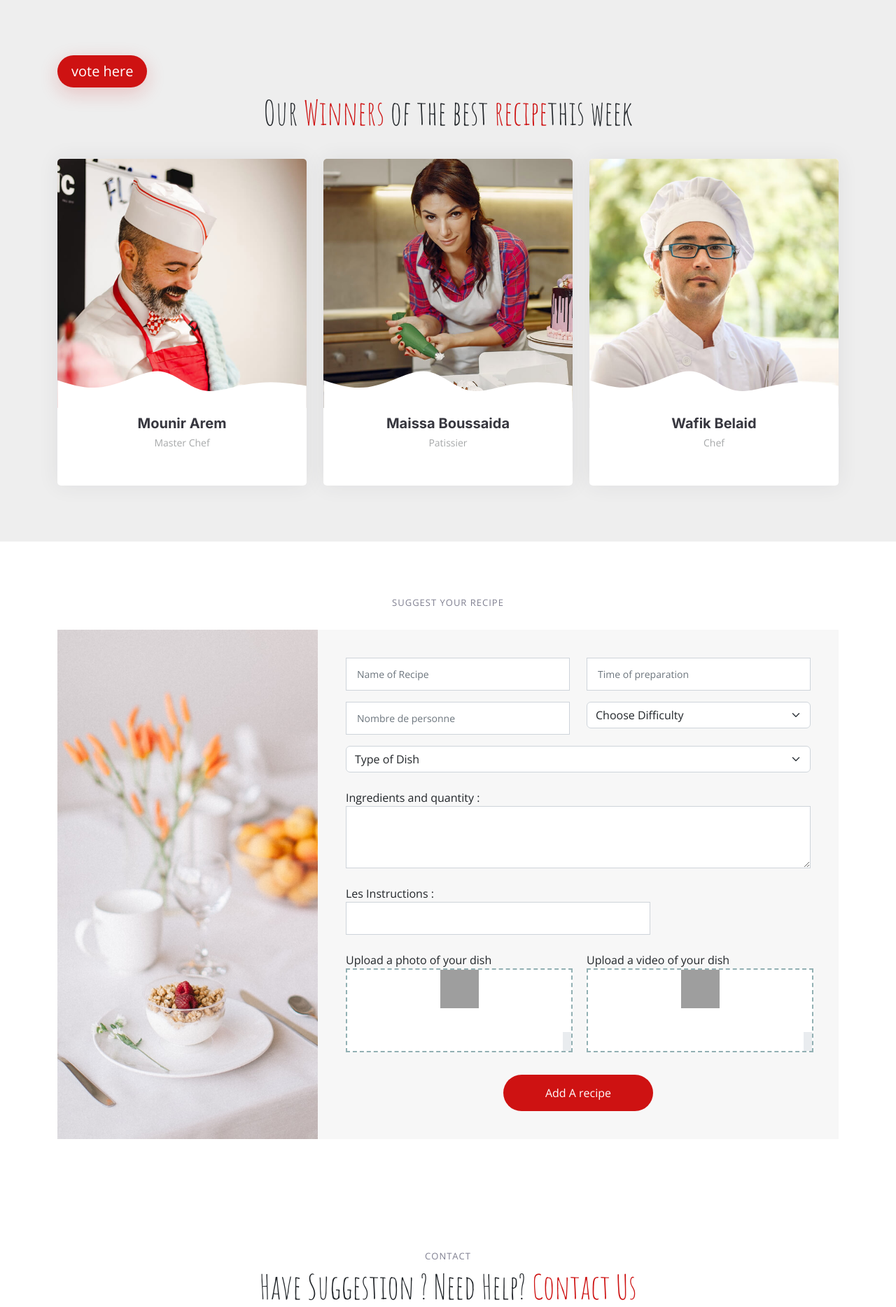
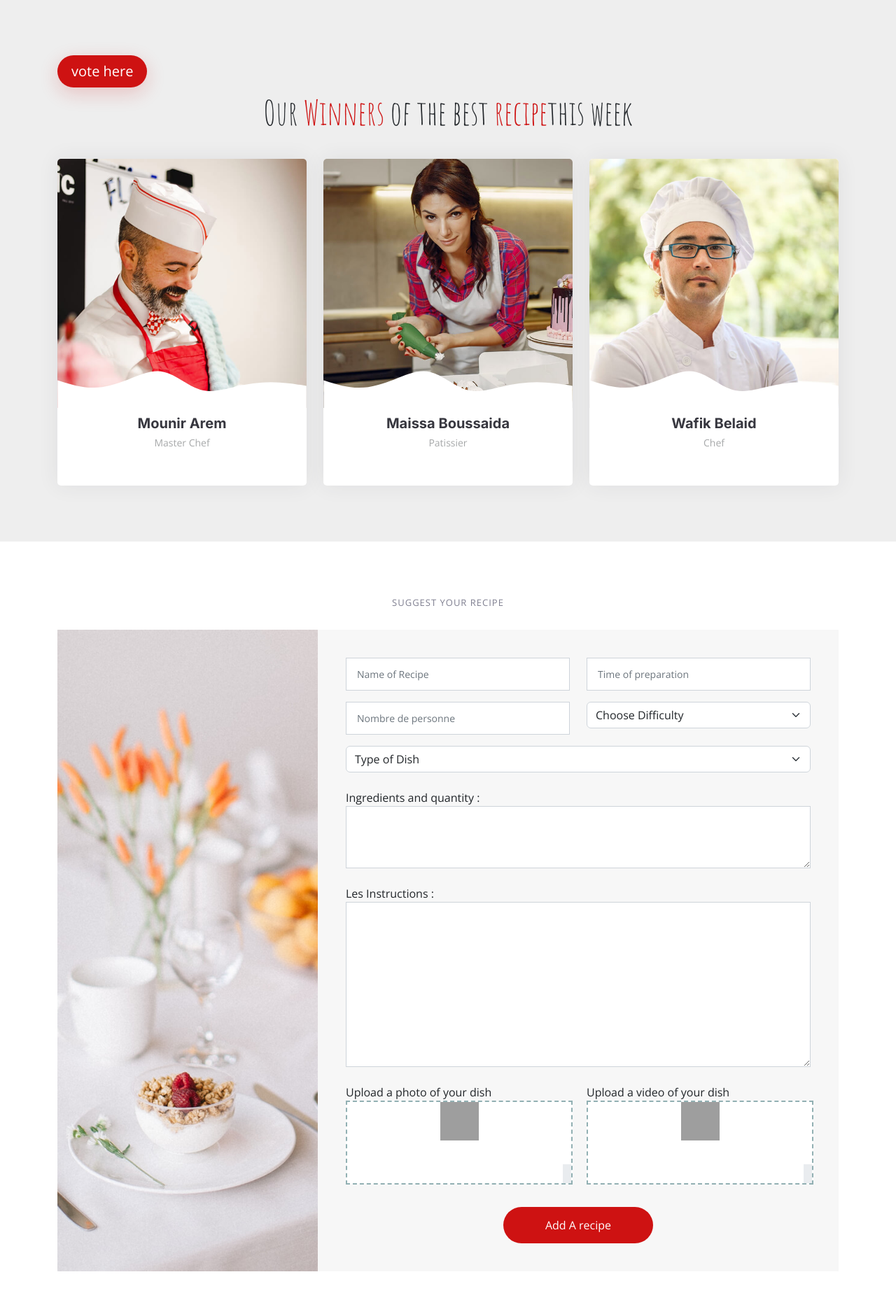
Before and after one commit to AhmedBENAZZOUZ/benna_website, a PHP site: page /index.php?error=1 in a window 1280 px wide. Shown: the part 4472-6340 px from the top of the page at 70% size. Run offline with PHP 8.4, Linux system fonts and the light colour scheme; a user stored in the database is signed in; data comes from the database, SQL or seed files in the repository; some libraries are stand-ins or nearby versions; grey boxes are pictures that could not be loaded.

Commit message:
some changes

```diff
--- a/index.php
+++ b/index.php
@@ -551,8 +551,8 @@ if (isset($_SESSION['id'])) {
                     <br />
                     <div class="row gy-4">
                       <div class="form-group col-lg-12 col-md-6">
-                        <label for="exampleFormControlTextarea1">Ingredients and quantity : </label>
-                        <textarea class="form-control" id="exampleFormControlTextarea1" rows="3"
+                        <label >Ingredients and quantity : </label>
+                        <textarea class="form-control" rows="3"
                           name="ingredients"></textarea>
                         <br />
                         <!-- <table id="myTable" style="display:none;">
@@ -575,9 +575,9 @@ if (isset($_SESSION['id'])) {
                       </div>
                     </div>
                     <div class="row gy-4" id="lk">
-                      <div class="form-group col-lg-8 col-md-6">
+                      <div class="form-group col-lg-12 col-md-6">
                         <label for="instructions">Les Instructions : </label>
-                        <input type="text" class="form-control" id="in" name="instructions" />
+                        <textarea name="instructions" id="instructions" cols="30" rows="10" class="form-control"></textarea>
                       </div>
                       <!-- <div class="form-group col-lg-4 col-md-6">
                         <br />
```
Also changed, not shown: forms/feedback.php (+6 -4 lines), Capture/benna.png (added), Capture/rec_add_succ.png (added), assets/img/recette/cake.jpg (added), assets/img/recette/couscous.jpg (added), assets/img/recette/spaghetti bolognese.jpg (added).
